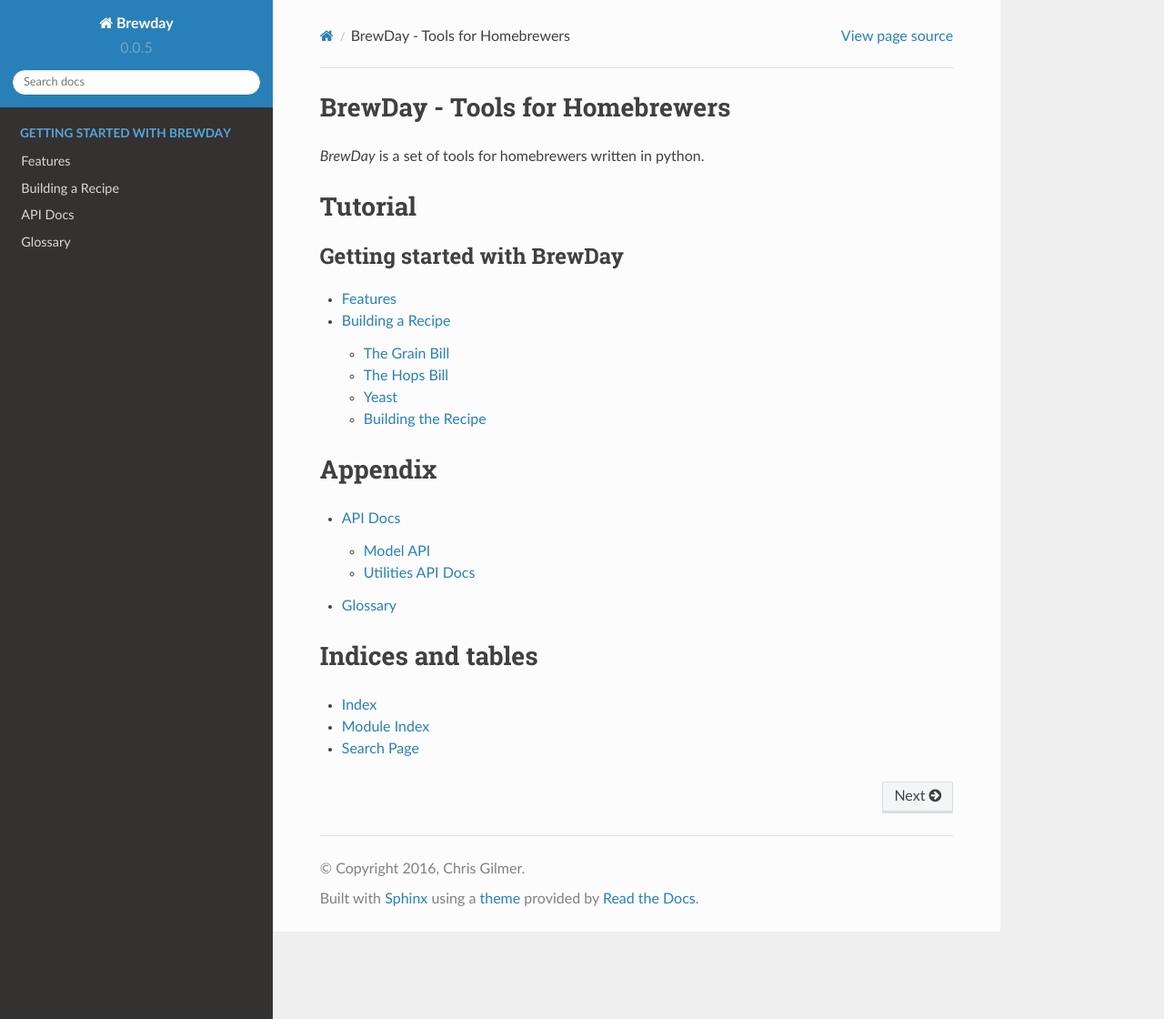
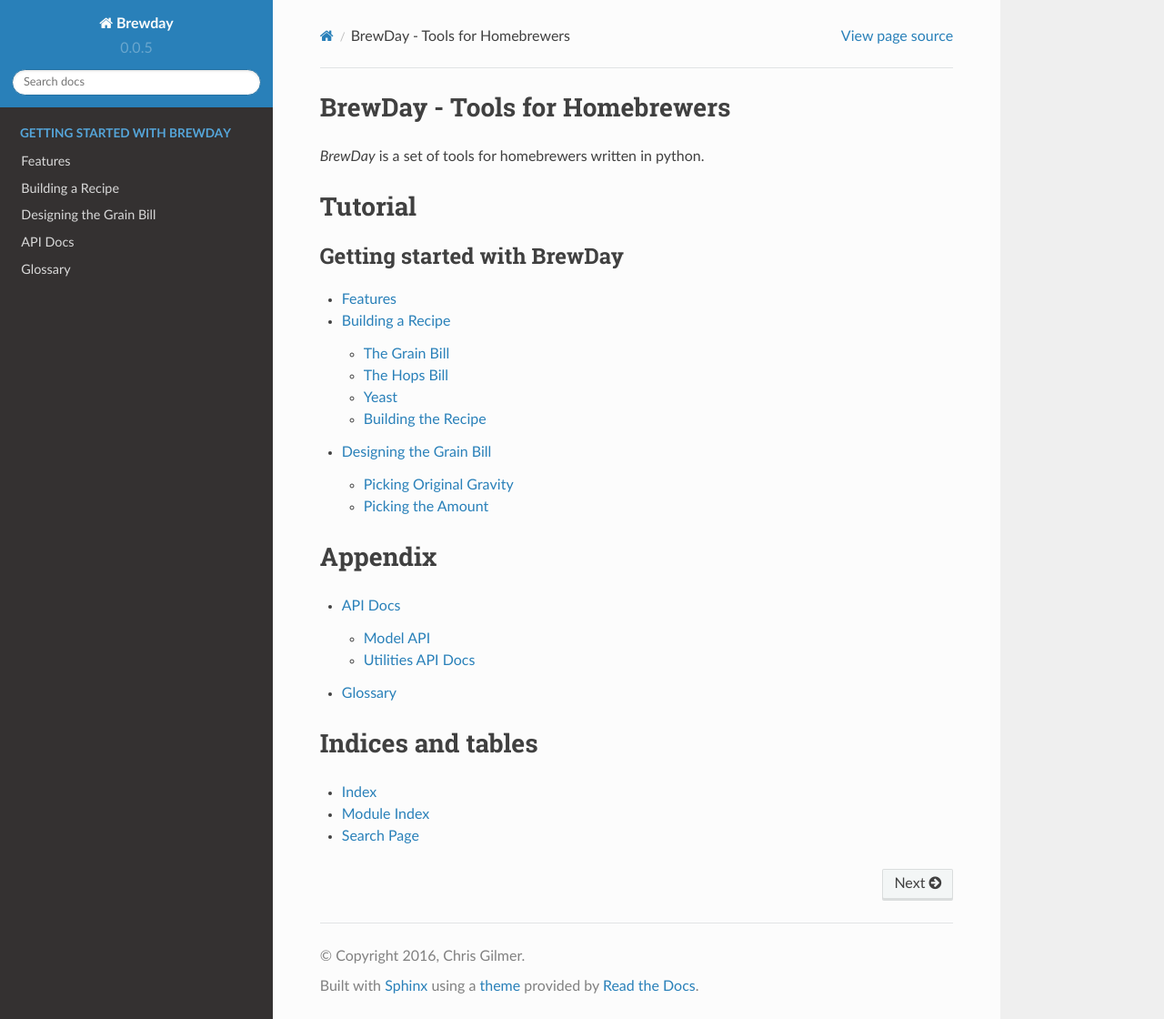
Before and after one commit to chrisgilmerproj/brewday, a Sphinx documentation site: the page built from docs/source/index.rst, in a window 1280 px wide and 1120 px high. Shown: the whole window at 91% size. Built offline with Sphinx 7.4.7 and the Read the Docs theme 2.0.0, drawn with Linux system fonts in a browser that asks for light colours; some of the changed lines change nothing that is shown.

Commit message:
Start on designing grain bill tutorial

```diff
--- a/docs/source/index.rst
+++ b/docs/source/index.rst
@@ -14,6 +14,7 @@
 
    tutorial/features.rst
    tutorial/building_a_recipe.rst
+   tutorial/designing_grain_bill.rst
 
 Appendix
 ========
--- /dev/null
+++ b/docs/source/tutorial/designing_grain_bill.rst
@@ -0,0 +1,56 @@
+Designing the Grain Bill
+========================
+
+This tutorial is going to show you how to design a grain bill for your beer.
+Once the style is known you will want to decide how much of each grain to add
+to get the Original Gravity you desire.  This can be done in a few easy steps.
+
+Picking Original Gravity
+------------------------
+
+If we build a Pale Ale we might first want to pick an original gravity.  This
+would be the driven primarily by the style of the beer and for a Pale Ale we
+will pick 1.053.  This is the gravity you desire after you have steeped your
+grains and added your malt extract.  This is largely driven by your Brew House
+Efficiency and the types of grain you use (cereals, malt extracts, etc).
+
+Let's use a Brew House Efficiency of 70% for our example.  That means that we
+expect to only extract 70% of the total points from the grain bill's potential
+points.  So let's look at what the total points are:
+
+:math:`\text{OG} = \text{BHE} * \text{Total Points}`
+
+More clearly this would be:
+
+:math:`53 \text{GU} = 0.70 * \text{Total Points}`
+
+Solving for this equation means we expect to get 76 GU.  But this is not the
+total points of the extract.  To get that you must multiply by the final volume
+of the recipe, in this case 5 Gallons.
+
+:math:`76 \text{GU} \times 5 \text{Gallons} = 380 Points`
+
+This 380 Points is what we're going to aim for in building our grain bill.
+
+Picking the Amount
+------------------
+
+In our Pale Ale example we are going to use two grains, a 2-row pale malt as
+the primary grain and a crystal 20L malt for flavor. The pale malt is going
+to make up 95% of our total grain bill and the crystal 20L is going to make up
+the remaining 5%.
+
+To determine the amount of the primary grain we must know the potential extract
+of the grain in Points Per Gallon (PPG).  The pale malt is listed as having a
+potential of 37 PPG.  Let's determine what that means in terms of pounds of
+malt.
+
+:math:`380 \text{Points} * 95% = 365.75 \text{Points}`
+
+Now divide the points by the potential to get the weight:
+
+
+
+----
+
+:doc:`Back to Index </index>`
```
